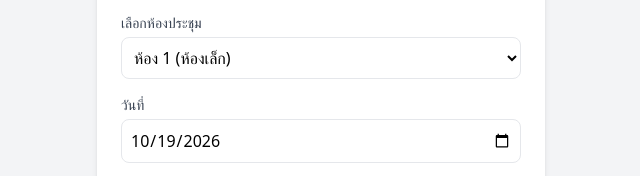
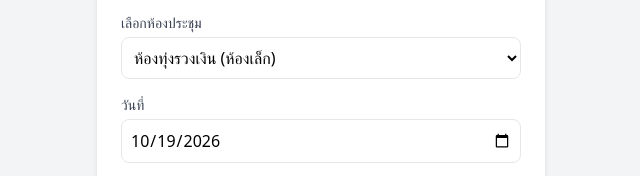
Before and after one commit to wirawutmekchai/line-room-booking, a website: page public/index.html in a window 1280 px wide. Shown: the part 193-369 px from the top of the page, 319-959 px from the left. Drawn offline with nearby package versions, Linux system fonts and the light colour scheme.

Commit message:
Update index.html

```diff
--- a/public/index.html
+++ b/public/index.html
@@ -21,9 +21,9 @@
       <div>
         <label class="block text-sm font-medium text-gray-700">เลือกห้องประชุม</label>
         <select id="room_id" class="mt-1 w-full p-2 border rounded-lg bg-white">
-          <option value="R1">ห้อง 1 (ห้องเล็ก)</option>
-          <option value="R2">ห้อง 2 (ห้องเล็ก)</option>
-          <option value="R_ALL">ห้องใหญ่ (รวมห้อง 1 + 2)</option>
+          <option value="R1">ห้องทุ่งรวงเงิน (ห้องเล็ก)</option>
+          <option value="R2">ห้องทุ่งรวงทอง (ห้องใหญ่)</option>
+          <option value="R_ALL">ห้องทุ่งประกายเพชร (รวมห้อง 1 + 2)</option>
         </select>
       </div>
 
```
